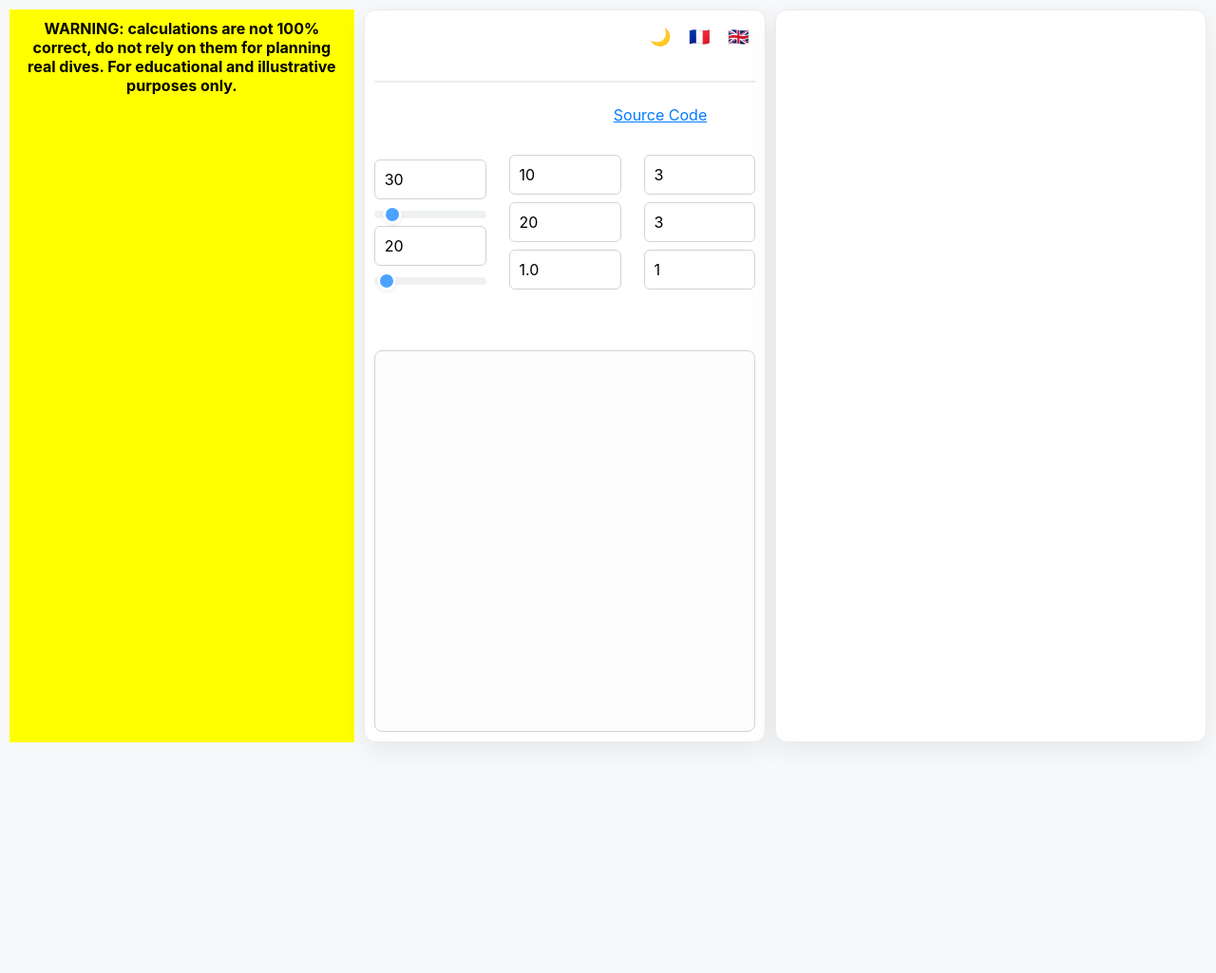
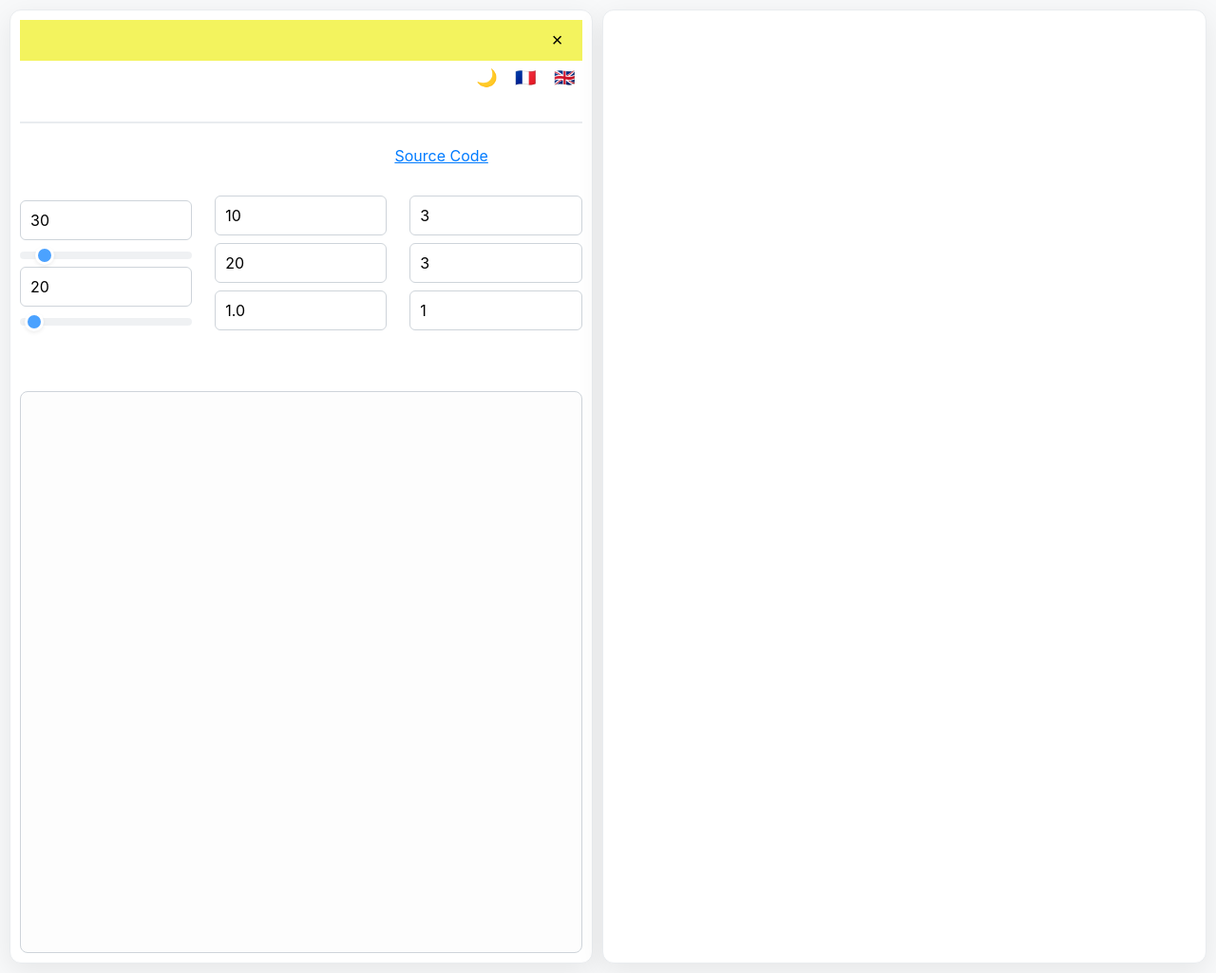
Before and after one commit to repied/paliers, a Jekyll site: the page index.html, which Jekyll copies as it is, in a window 1280 px wide. Shown: the whole page at 95% size. Built offline with Jekyll 4.4.1, drawn with Linux system fonts in a browser that asks for light colours; a script that is not in the unit is left out; before the commit the page ends 900 px from its top, so only the background shows below that.

Commit message:
Make warning banner clickable

```diff
--- a/index.html
+++ b/index.html
@@ -15,12 +15,13 @@
 </head>
 
 <body>
-    <div style="background-color: yellow; color: black; padding: 10px; text-align: center; font-weight: bold;">
-        WARNING: calculations are not 100% correct, do not rely on them for planning real dives. For educational and
-        illustrative purposes only.
-    </div>
+
 
     <div class="left_container">
+        <div id="warning-banner">
+            <span id="warning-banner-text"></span>
+            <button id="close-banner-btn">&times;</button>
+        </div>
         <div id="lang-theme-selector-container">
             <div id="lang-theme-buttons">
                 <button id="theme-toggle-btn" title="Toggle dark mode">🌙</button>
--- a/src/translations.ts
+++ b/src/translations.ts
@@ -2,6 +2,7 @@
 
 export const TRANSLATIONS: Translations = {
   "en": {
+    "warning-banner": "WARNING: calculations are not 100% correct, do not rely on them for planning real dives. For educational and illustrative purposes only.",
     "title": "Diving decompression planning",
     "canvastitle": "Time To Surface (TTS)",
     "into": "Bühlmann ZHL-16C with gradient factors on air. Click or arrow keys to change GFs. Compartments can be hidden by clicking on legend. Topright icon to show saturated compartments.",
@@ -55,6 +56,7 @@
     "tankPressureLabel": "Tank Pressure",
   },
   "fr": {
+    "warning-banner": "ATTENTION : les calculs ne sont pas 100% corrects, ne vous y fiez pas pour planifier des plongées réelles. À but éducatif et illustratif uniquement.",
     "title": "Planification de décompression en plongée",
     "label-fixed_gflow": "GF=GFLow jusqu'au premier palier",
     "canvastitle": "Durée Totale de Remontée (DTR)",
--- a/style.css
+++ b/style.css
@@ -374,6 +374,26 @@
     color: #e0e0e0;
 }
 
+#warning-banner {
+    background-color: rgb(243, 243, 94);
+    color: black;
+    padding: 10px;
+    text-align: center;
+    font-weight: bold;
+    position: relative;
+    display: flex;
+    justify-content: space-between;
+    align-items: center;
+}
+
+#close-banner-btn {
+    background: none;
+    border: none;
+    font-size: 20px;
+    cursor: pointer;
+    padding: 0 10px;
+}
+
 @media (max-width: 1200px) {
     body {
         flex-direction: column;
```
Also changed, not shown: src/script.ts (+11 -0 lines).
